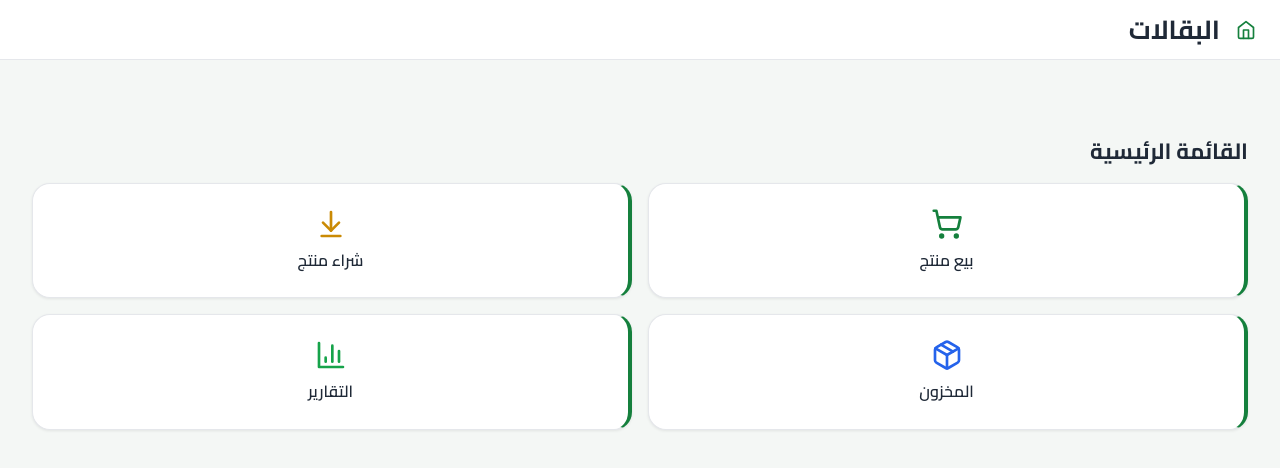
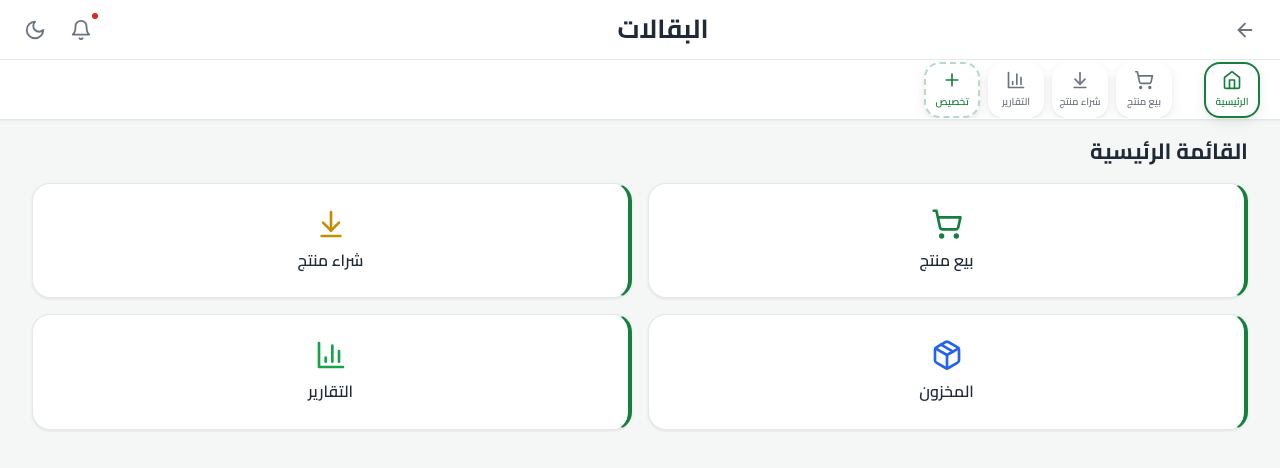
Before and after one commit to mlutf7-source/grocery-app, a React (Vite) app: page / in a window 1280 px wide. Shown: the top 468 px of the page. Built offline with nearby package versions, Linux system fonts and the light colour scheme.

Commit message:
Update Header.tsx

```diff
--- a/src/components/layout/Header.tsx
+++ b/src/components/layout/Header.tsx
@@ -1,18 +1,235 @@
-import { Home } from 'lucide-react';
-import { useNavigate } from 'react-router-dom';
+import { useState, useEffect } from 'react';
+import { NavLink, useLocation, useNavigate } from 'react-router-dom';
+import { clsx } from 'clsx';
+import {
+  Home, ShoppingCart, ArrowDownToLine, BarChart3, Plus, X,
+  Package, Users, Factory, Wallet, Receipt, Trash2, Settings,
+  Bell, Sun, Moon, ArrowLeft
+} from 'lucide-react';
+import Dialog from '@/components/ui/Dialog';
+import Button from '@/components/ui/Button';
+import Card from '@/components/ui/Card';
+
+// جميع الصفحات المتاحة للإضافة
+const allPages = [
+  { path: '/dashboard', label: 'لوحة التحكم', icon: BarChart3 },
+  { path: '/products', label: 'المنتجات', icon: Package },
+  { path: '/inventory', label: 'المخزون', icon: Package },
+  { path: '/customers', label: 'العملاء', icon: Users },
+  { path: '/suppliers', label: 'الموردين', icon: Factory },
+  { path: '/cashboxes', label: 'الصناديق', icon: Wallet },
+  { path: '/expenses', label: 'المصروفات', icon: Receipt },
+  { path: '/trash', label: 'المحذوفات', icon: Trash2 },
+  { path: '/settings', label: 'الإعدادات', icon: Settings },
+];
+
+// الأيقونات الأساسية الثابتة
+const fixedItems = [
+  { path: '/sales', label: 'بيع منتج', icon: ShoppingCart },
+  { path: '/purchases', label: 'شراء منتج', icon: ArrowDownToLine },
+  { path: '/reports', label: 'التقارير', icon: BarChart3 },
+];
 
 export default function Header() {
+  const location = useLocation();
   const navigate = useNavigate();
+  const [shortcuts, setShortcuts] = useState<string[]>(() => {
+    const saved = localStorage.getItem('bakala-shortcuts');
+    return saved ? JSON.parse(saved) : [];
+  });
+  const [editOpen, setEditOpen] = useState(false);
+  const [darkMode, setDarkMode] = useState(() => {
+    return localStorage.getItem('theme') === 'dark';
+  });
+
+  // بيانات المتجر من localStorage
   const storeName = localStorage.getItem('store-name') || 'البقالات';
+  const storeOwner = localStorage.getItem('store-owner') || '';
+  const storeLogo = localStorage.getItem('store-logo') || '';
+
+  // تفعيل/إلغاء الوضع الليلي
+  useEffect(() => {
+    if (darkMode) {
+      document.documentElement.classList.add('dark');
+      localStorage.setItem('theme', 'dark');
+    } else {
+      document.documentElement.classList.remove('dark');
+      localStorage.setItem('theme', 'light');
+    }
+  }, [darkMode]);
+
+  const saveShortcuts = (list: string[]) => {
+    setShortcuts(list);
+    localStorage.setItem('bakala-shortcuts', JSON.stringify(list));
+  };
+
+  const toggleShortcut = (path: string) => {
+    if (shortcuts.includes(path)) {
+      saveShortcuts(shortcuts.filter(s => s !== path));
+    } else {
+      saveShortcuts([...shortcuts, path]);
+    }
+  };
 
   return (
-    <header className="fixed top-0 left-0 right-0 z-40 bg-surface border-b border-border px-4 py-3 flex items-center justify-between h-[60px]">
-      <div className="flex items-center gap-2">
-        <button onClick={() => navigate('/')} className="text-primary hover:bg-primary/10 p-2 rounded-lg">
-          <Home size={20} />
+    <>
+      {/* الهيدر العلوي */}
+      <header className="fixed top-0 left-0 right-0 z-40 bg-surface border-b border-border h-[60px] flex items-center justify-between px-4 shadow-sm">
+
+        {/* زر الرجوع (يمين) */}
+        <button
+          onClick={() => navigate(-1)}
+          className="p-2 rounded-lg hover:bg-primary/10 text-text-secondary transition-colors"
+        >
+          <ArrowLeft size={22} />
         </button>
-        <h1 className="text-app-title font-bold text-text-primary">{storeName}</h1>
-      </div>
-    </header>
+
+        {/* شعار واسم المتجر (الوسط) */}
+        <div className="flex items-center gap-2">
+          {storeLogo && (
+            <img src={storeLogo} alt="شعار" className="w-8 h-8 rounded-full object-cover" />
+          )}
+          <div className="flex flex-col items-center">
+            <h1 className="text-app-title font-bold text-text-primary leading-tight">
+              {storeName}
+            </h1>
+            {storeOwner && (
+              <span className="text-[10px] text-text-secondary">
+                {storeOwner}
+              </span>
+            )}
+          </div>
+        </div>
+
+        {/* زر الإشعارات + الوضع الليلي (يسار) */}
+        <div className="flex items-center gap-2">
+          <NavLink to="/notifications" className="relative p-2 rounded-lg hover:bg-primary/10 text-text-secondary transition-colors">
+            <Bell size={22} />
+            <span className="absolute top-0 right-0 w-2.5 h-2.5 bg-danger rounded-full border-2 border-surface" />
+          </NavLink>
+          <button
+            onClick={() => setDarkMode(!darkMode)}
+            className="p-2 rounded-lg hover:bg-primary/10 text-text-secondary transition-colors"
+          >
+            {darkMode ? <Sun size={22} /> : <Moon size={22} />}
+          </button>
+        </div>
+      </header>
+
+      {/* الشريط الأفقي للأيقونات */}
+      <nav className="fixed top-[60px] left-0 right-0 z-40 bg-white/95 backdrop-blur-sm border-b border-border h-[60px] flex items-center px-3 shadow-sm">
+
+        {/* أيقونة الرئيسية ثابتة (أقصى يمين) */}
+        <div className="flex-shrink-0 sticky right-0 bg-inherit z-10 pr-2 pl-4 shadow-left">
+          <NavLink to="/" end>
+            {({ isActive }) => (
+              <Card variant="icon" className={`w-[48px] h-[48px] ${isActive ? '!border-2 !border-primary' : ''}`}>
+                <Home size={20} className={isActive ? 'text-primary' : 'text-text-secondary'} />
+                <span className={`text-[10px] font-semibold ${isActive ? 'text-primary' : 'text-text-secondary'}`}>
+                  الرئيسية
+                </span>
+              </Card>
+            )}
+          </NavLink>
+        </div>
+
+        {/* باقي الأيقونات (قابلة للتمرير) */}
+        <div className="flex gap-2 overflow-x-auto pr-4 scrollbar-hide flex-1">
+
+          {/* الأيقونات الأساسية */}
+          {fixedItems.map((item) => {
+            const isActive = location.pathname === item.path;
+            const Icon = item.icon;
+            return (
+              <NavLink key={item.path} to={item.path} end className="flex-shrink-0">
+                <Card variant="icon" className={`w-[48px] h-[48px] ${isActive ? '!border-2 !border-primary' : ''}`}>
+                  <Icon size={20} className={isActive ? 'text-primary' : 'text-text-secondary'} />
+                  <span className={`text-[10px] font-semibold ${isActive ? 'text-primary' : 'text-text-secondary'}`}>
+                    {item.label}
+                  </span>
+                </Card>
+              </NavLink>
+            );
+          })}
+
+          {/* الأيقونات المخصصة */}
+          {shortcuts.map((path) => {
+            const page = allPages.find(p => p.path === path);
+            if (!page) return null;
+            const isActive = location.pathname === path;
+            const Icon = page.icon;
+            return (
+              <NavLink key={path} to={path} end className="flex-shrink-0">
+                <Card variant="icon" className={`w-[48px] h-[48px] ${isActive ? '!border-2 !border-primary' : ''}`}>
+                  <Icon size={20} className={isActive ? 'text-primary' : 'text-text-secondary'} />
+                  <span className={`text-[10px] font-semibold ${isActive ? 'text-primary' : 'text-text-secondary'}`}>
+                    {page.label}
+                  </span>
+                </Card>
+              </NavLink>
+            );
+          })}
+
+          {/* زر تخصيص */}
+          <button
+            onClick={() => setEditOpen(true)}
+            className="flex-shrink-0 flex flex-col items-center justify-center"
+          >
+            <Card variant="icon" className="w-[48px] h-[48px] border-2 border-dashed border-primary/30 bg-primary/5">
+              <Plus size={20} className="text-primary" />
+              <span className="text-[10px] font-semibold text-primary">تخصيص</span>
+            </Card>
+          </button>
+        </div>
+      </nav>
+
+      {/* نافذة تخصيص الاختصارات */}
+      <Dialog open={editOpen} onClose={() => setEditOpen(false)} title="تخصيص الشريط">
+        <div className="space-y-3 pb-4">
+          <p className="text-small text-text-secondary">
+            اختر الصفحات التي تريد إضافتها إلى الشريط العلوي.
+          </p>
+          <div className="flex flex-wrap gap-2">
+            {shortcuts.length === 0 && <p className="text-small text-text-secondary">لا توجد اختصارات مضافة</p>}
+            {shortcuts.map(path => {
+              const page = allPages.find(p => p.path === path);
+              if (!page) return null;
+              const Icon = page.icon;
+              return (
+                <div key={path} className="flex items-center gap-1 px-3 py-1.5 rounded-xl bg-primary-light text-primary text-small">
+                  <Icon size={14} />
+                  <span>{page.label}</span>
+                  <button onClick={() => toggleShortcut(path)} className="text-danger hover:bg-danger/10 rounded-full p-0.5"><X size={12} /></button>
+                </div>
+              );
+            })}
+          </div>
+          <hr />
+          <div>
+            <h4 className="text-small font-bold mb-2">جميع الصفحات:</h4>
+            <div className="flex flex-wrap gap-2">
+              {allPages.map(page => {
+                const Icon = page.icon;
+                const selected = shortcuts.includes(page.path);
+                return (
+                  <button
+                    key={page.path}
+                    onClick={() => toggleShortcut(page.path)}
+                    className={`flex items-center gap-1 px-3 py-1.5 rounded-xl text-small transition-colors ${
+                      selected ? 'bg-primary text-white' : 'bg-gray-100 text-text-secondary hover:bg-primary-light'
+                    }`}
+                  >
+                    <Icon size={14} />
+                    <span>{page.label}</span>
+                    {selected ? <X size={12} /> : <Plus size={12} />}
+                  </button>
+                );
+              })}
+            </div>
+          </div>
+          <Button fullWidth onClick={() => setEditOpen(false)}>تم</Button>
+        </div>
+      </Dialog>
+    </>
   );
-}
+                         }
```
